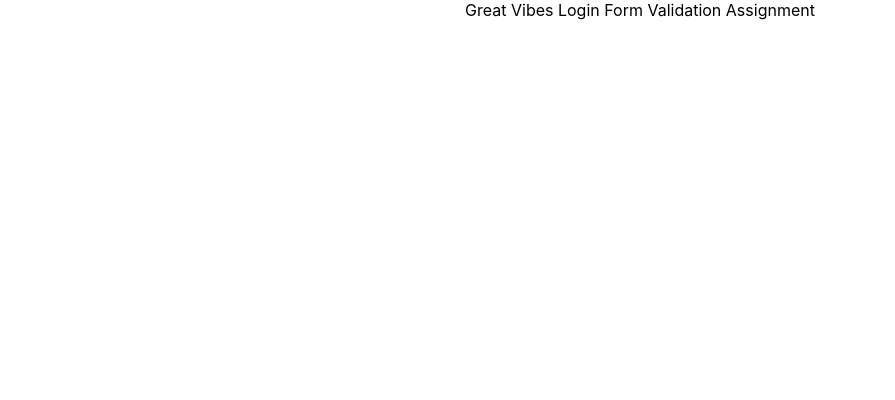
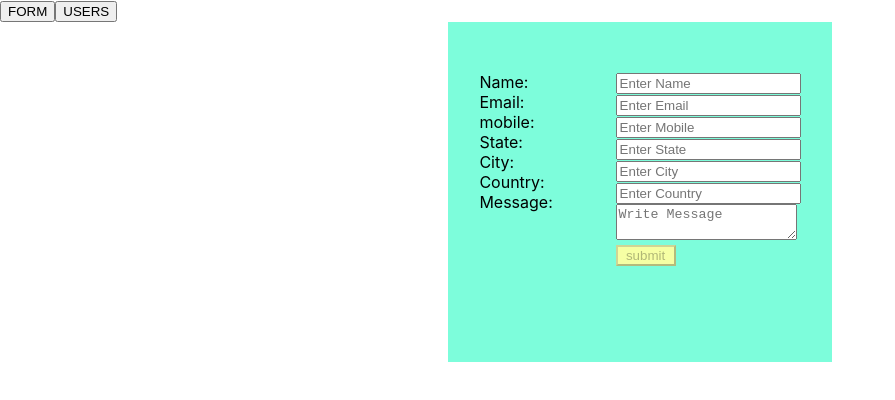
Before and after one commit to bheema-284/great-vibes_reactjs, a React (Vite) app: page /registration in a window 1280 px wide. Shown: the top 400 px of the page, without its empty margins (0-895 px from the left). Built offline with nearby package versions, Linux system fonts and the light colour scheme.

Commit message:
Login Form is added

```diff
--- /dev/null
+++ b/db.json
@@ -0,0 +1,34 @@
+{
+  "users": [
+    {
+      "name": "Bheema",
+      "email": "bheemudug@gmail.com",
+      "mobile": "+919000133416",
+      "city": "Mahabubabad",
+      "states": "Telangana",
+      "country": "India",
+      "message": "cdcds",
+      "id": 1
+    },
+    {
+      "name": "Bheem Sagar",
+      "email": "bheemudug@gmail.com",
+      "mobile": "+919000133416",
+      "city": "Mahabubabad",
+      "states": "Telangana",
+      "country": "India",
+      "message": "cdcds",
+      "id": 2
+    },
+    {
+      "name": "Bheem Raj",
+      "email": "bheemudug@gmail.com",
+      "mobile": "+919000133416",
+      "city": "Mahabubabad",
+      "states": "Telangana",
+      "country": "India",
+      "message": "cdcds",
+      "id": 3
+    }
+  ]
+}
--- a/package.json
+++ b/package.json
@@ -8,8 +8,12 @@
     "preview": "vite preview"
   },
   "dependencies": {
+    "axios": "^0.27.2",
+    "json-server": "^0.17.0",
     "react": "^18.0.0",
-    "react-dom": "^18.0.0"
+    "react-dom": "^18.0.0",
+    "react-router": "^6.3.0",
+    "react-router-dom": "^6.3.0"
   },
   "devDependencies": {
     "@types/react": "^18.0.0",
--- a/src/App.css
+++ b/src/App.css
@@ -1,42 +1,27 @@
-.App {
-  text-align: center;
+.data{
+  width: 80%;
+  min-height: 240px;
+  margin: auto;
+  padding-left: 10px;
+  margin-top: 10px;
+  border: 1px solid black;
 }
+#h1{
+  background-color: aqua;
+}
+#formdata{
 
-.App-logo {
-  height: 40vmin;
-  pointer-events: none;
+  width: 30%;
+  height: 340px;
+  margin: auto;
+  background-color: rgba(85, 253, 208, 0.763);
 }
-
-@media (prefers-reduced-motion: no-preference) {
-  .App-logo {
-    animation: App-logo-spin infinite 20s linear;
-  }
+#da{
+  display: flex;
+  justify-content: space-around;
+  padding-top: 50px;
 }
-
-.App-header {
-  background-color: #282c34;
-  min-height: 100vh;
-  display: flex;
-  flex-direction: column;
-  align-items: center;
-  justify-content: center;
-  font-size: calc(10px + 2vmin);
-  color: white;
+.btns{
+  width: 20%;
+margin: auto;
 }
-
-.App-link {
-  color: #61dafb;
-}
-
-@keyframes App-logo-spin {
-  from {
-    transform: rotate(0deg);
-  }
-  to {
-    transform: rotate(360deg);
-  }
-}
-
-button {
-  font-size: calc(10px + 2vmin);
-}
--- a/src/App.jsx
+++ b/src/App.jsx
@@ -1,13 +1,19 @@
 import { useState } from 'react'
+import { Route,Routes } from 'react-router';
 import './App.css'
-
+import { Home } from './components/Home';
+import { Users } from './components/Users';
+import {LoginForm} from "./components/LoginFrom"
 function App() {
-
   return (
     <div className="App">
-      Great Vibes Login Form Validation Assignment
+      <Home />
+      <Routes>
+        <Route path="/registration" element={<LoginForm />}></Route>
+        <Route path="/users" element={<Users />}></Route>
+      </Routes>
     </div>
-  )
+  );
 }
 
 export default App
--- /dev/null
+++ b/src/components/Home.jsx
@@ -0,0 +1,11 @@
+import { useNavigate } from 'react-router-dom';
+
+export const Home = () => {
+    const navigate = useNavigate();
+  return (
+    <div className='home'>
+      <button onClick={() => navigate('/registration')}>FORM</button>
+      <button onClick={() => navigate('/users')}>USERS</button>
+    </div>
+  );
+};
--- /dev/null
+++ b/src/components/LoginFrom.jsx
@@ -0,0 +1,109 @@
+import { useNavigate } from 'react-router-dom';
+import '../App.css';
+import { useContext } from 'react';
+import { LoginContext } from '../context/LoginContext';
+export const LoginForm = () => {
+  const { name,email,mobile,states,city,handleSubmit,country,message,dispatch } = useContext(LoginContext);
+  const navigate = useNavigate();
+  return (
+    <div id="formdata">
+      <div id="da">
+        <div>
+          <label >Name:</label>
+          <br />
+          <label >Email:</label>
+          <br />
+          <label >mobile:</label>
+          <br />
+          <label >State:</label>
+          <br />
+          <label > City:</label>
+          <br />
+          <label >Country:</label>
+          <br />
+          <label >Message:</label>
+        </div>
+        <div>
+          <input
+            type="text"
+            placeholder="Enter Name"
+            required={true}
+            value={name}
+            onChange={(e) =>
+              dispatch({ type: 'CHANGE_NAME', payload: e.target.value })
+            }
+          />
+          <br />
+          <input
+            type="email"
+            placeholder="Enter Email"
+            required={true}
+            value={email}
+            onChange={(e) =>
+              dispatch({ type: 'CHANGE_EMAIL', payload: e.target.value })
+            }
+          />
+          <br />
+
+          <input
+            type="mobile"
+            placeholder="Enter Mobile"
+            value={mobile}
+            onChange={(e) =>
+              dispatch({ type: 'CHANGE_MOBILE', payload: e.target.value })
+            }
+          />
+          <br />
+          <input
+            type="text"
+            placeholder="Enter State"
+            value={states}
+            onChange={(e) =>
+              dispatch({
+                type: 'CHANGE_STATE',
+                payload: e.target.value,
+              })
+            }
+          />{' '}
+          <br />
+          <input
+            type="text"
+            placeholder="Enter City"
+            value={city}
+            onChange={(e) =>
+              dispatch({ type: 'CHANGE_CITY', payload: e.target.value })
+            }
+          />{' '}
+          <br />
+          <input
+            type="text"
+            placeholder="Enter Country"
+            value={country}
+            onChange={(e) =>
+              dispatch({ type: 'CHANGE_COUNTRY', payload: e.target.value })
+            }
+          />
+          <br />
+          <textarea
+            type="text"
+            placeholder="Write Message"
+            value={message}
+            onChange={(e) =>
+              dispatch({ type: 'CHANGE_MESSAGE', payload: e.target.value })
+            }
+          />
+          <br />
+          <button
+            style={{ width: '60px', backgroundColor: '#F6FFA4' }}
+            disabled={!name && !email && !mobile && !states && !city && !country && !mobile}
+            onClick={() => {
+              handleSubmit();
+            }}
+            >
+            submit
+          </button>
+        </div>
+      </div>
+    </div>
+  );
+};
--- /dev/null
+++ b/src/components/Users.jsx
@@ -0,0 +1,73 @@
+import { Navigate } from 'react-router-dom';
+import "../App.css"
+import axios from 'axios';
+import { useState,useEffect } from 'react';
+export const Users = () => {
+//   if ('user is not authenticated') {
+//     return <Navigate to="/registration/one" />;
+//   }
+  const [data, setData] = useState([]);
+  const [page, setPage] = useState(1);
+  const [loading, setLoading] = useState(true);
+  const [err, setErr] = useState(false);
+const perPage = 2;
+const getData = (page, perPage) => {
+  setLoading(true);
+  setErr(false);
+  axios('http://localhost:8080/users', {
+    method: 'GET',
+    params: { _page: page, _limit: perPage },
+  })
+    .then((res) => {
+      setLoading(false);
+      setData(res.data);
+    })
+    .catch((er) => {
+      console.log(er);
+      setData([]);
+      setErr(true);
+      setLoading(false);
+    });
+};
+useEffect(() => {
+  getData(page, perPage);
+}, [page, perPage]);
+
+  return (
+    <>
+      <h1 id='h1'> All Users</h1>
+      {err && <div className="error"> Something went wrong! Try again </div>}
+      {data.map((e) => {
+        return (
+          <div>
+            {' '}
+            <div className="data">
+              <div key={e.id}>
+                <h4>Name:{e.name}</h4>
+                <p>Age:{e.email}</p>
+                <p>Mobile:{e.mobile}</p>
+                <p>City:{e.city}</p>
+                <p>State:{e.state}</p>
+                <p>Country:{e.country}</p>
+                <p>Message:{e.message}</p>
+              </div>
+            </div>
+          </div>
+        );
+      })}
+
+      <div className="btns">
+      {loading && <div>loading ...</div>}
+      <button
+        disabled={loading || page === 1}
+        onClick={() => setPage((page) => page - 1)}>
+        PREV
+      </button>
+      <button disabled={loading || !data} onClick={() => setPage(page + 1)}>
+        NEXT
+      </button>
+      <div>Current page: {page}</div>
+      </div>
+    </>
+  );
+};
--- /dev/null
+++ b/src/context/LoginContext.jsx
@@ -0,0 +1,77 @@
+import {createContext,useReducer} from "react"
+import axios from "axios"
+// Frontend assessment  : (React js)
+// Design a Registration Form with the following fields, - (You can use Bootstrap 4, HTML5, CSS3)
+// Name - required
+// Email - required
+// Mobile
+// Country
+// City
+// State
+// Message
+// Validate the form values using -  React ( not bootstrap validation)
+// Upload your files to github and netlify then send us a repo link and netlify app link.
+
+const initState = {
+  name:"", email:"",  mobile:"",
+  city:"", states:"", country:"",
+  message:""
+};
+
+const reducer = (state, action) => {
+  switch (action.type) {
+    case 'CHANGE_NAME':
+      return { ...state, name: action.payload };
+    case 'CHANGE_EMAIL':
+      return { ...state, email: action.payload };
+    case 'CHANGE_MOBILE':
+      return { ...state, mobile: action.payload };
+    case 'CHANGE_CITY':
+      return { ...state, city: action.payload };
+    case 'CHANGE_STATE':
+      return { ...state, states: action.payload };
+    case 'CHANGE_COUNTRY':
+      return { ...state, country: action.payload };
+    case 'CHANGE_MESSAGE':
+      return { ...state, message: action.payload };
+    default:
+      return state;
+  }
+};
+
+export const LoginContext = createContext();
+
+export function LoginContextProvider({ children }) {
+  const [state, dispatch] = useReducer(reducer, initState);
+
+  const { name,email,mobile,city,country,states,message } = state;
+
+
+  //post data
+  const handleSubmit = ()=>{
+    const url = 'http://localhost:8080/users';
+      const requestOptions = {
+        method: 'POST',
+        headers: { 'Content-Type': 'application/json' },
+        body: JSON.stringify(
+          state
+        ),
+      };
+      fetch(url, requestOptions)
+        .then(response => response.json())
+        .then(data => dispatch({data}));
+
+}
+
+
+  return (
+    <LoginContext.Provider
+      value={{
+        name,email,mobile,city,country,states,message,
+        handleSubmit,
+        dispatch,
+      }}>
+      {children}
+    </LoginContext.Provider>
+  );
+}
```
Also changed, not shown: src/main.jsx (+6 -1 lines), 1 other file (tests, documents, lock files or other folders).
